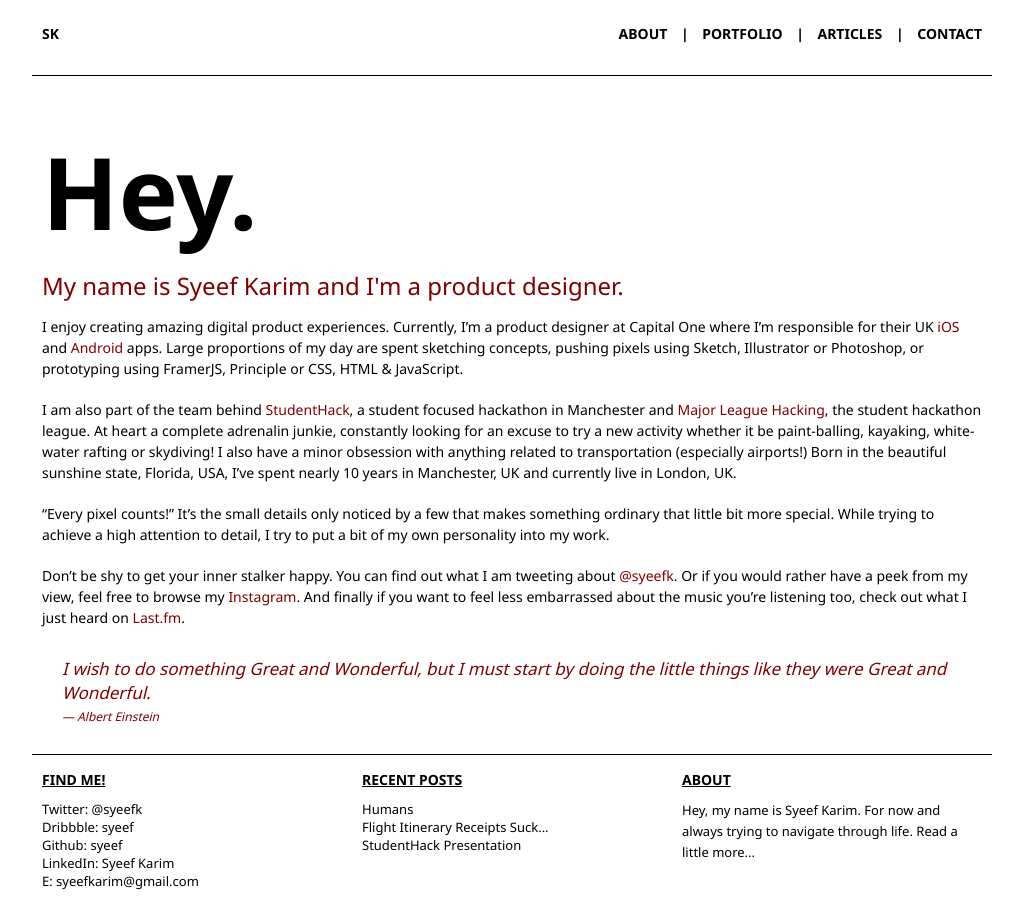
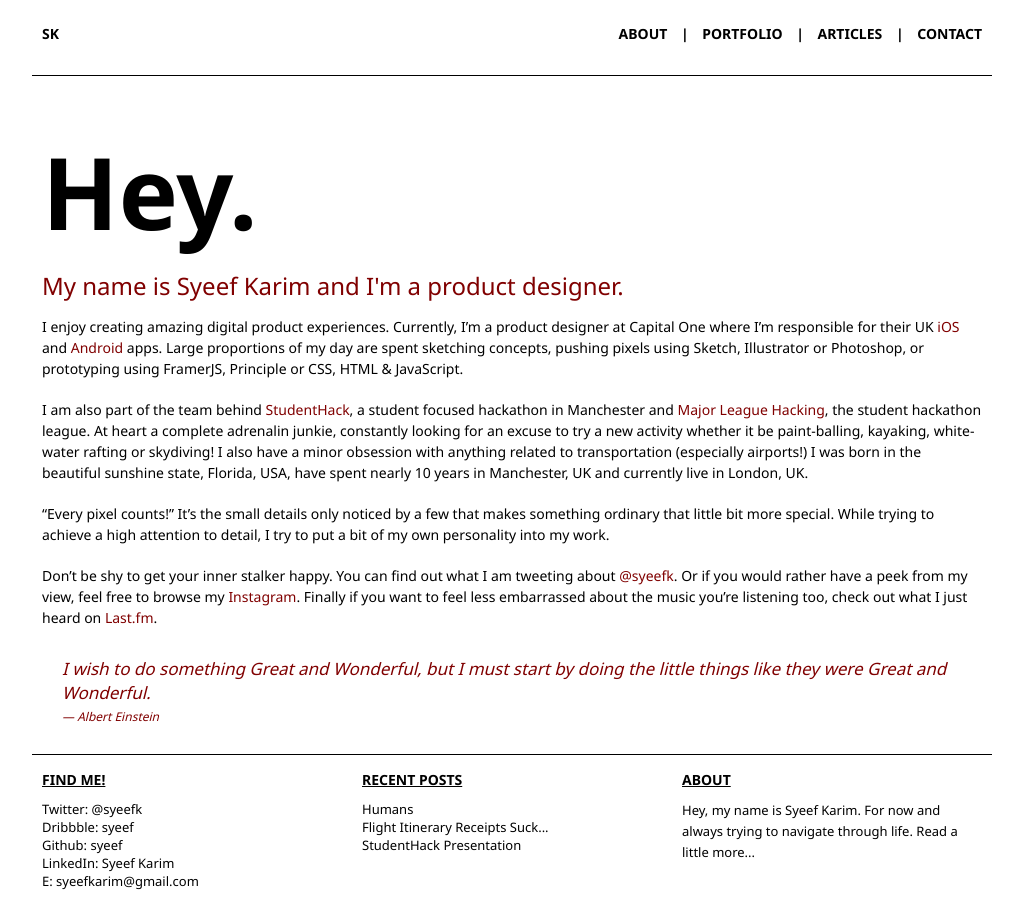
Before and after one commit to syeef/syeefkarim-2016-v0, a Jekyll site: the page built from about/index.md, in a window 1280 px wide. Shown: the whole page, without its empty margins (128-1151 px from the left). Built offline with Jekyll 4.4.1, drawn with Linux system fonts in a browser that asks for light colours.

Commit message:
update the copy on the about page

```diff
--- a/about/index.md
+++ b/about/index.md
@@ -7,10 +7,10 @@ tagLine: My name is Syeef Karim and I'm a product designer.
 
 I enjoy creating amazing digital product experiences. Currently, I'm a product designer at Capital One where I'm responsible for their UK <a id="links" href="https://itunes.apple.com/gb/app/capital-one-uk/id481679012?mt=8" target="_blank">iOS</a> and <a id="links" href="https://play.google.com/store/apps/details?id=com.ie.capitalone.uk&feature=search_result#?t=W251bGwsMSwxLDEsImNvbS5pZS5jYXBpdGFsb25lLnVrIl0" target="_blank">Android</a> apps. Large proportions of my day are spent sketching concepts, pushing pixels using Sketch, Illustrator or Photoshop, or prototyping using FramerJS, Principle or CSS, HTML & JavaScript.
 
-I am also part of the team behind <a id="links" href="http://www.studenthack.com/" target="_blank">StudentHack</a>, a student focused hackathon in Manchester and <a id="links" href="http://www.mlh.io" target="_blank">Major League Hacking</a>, the student hackathon league. At heart a complete adrenalin junkie, constantly looking for an excuse to try a new activity whether it be paint-balling, kayaking, white-water rafting or skydiving! I also have a minor obsession with anything related to transportation (especially airports!) Born in the beautiful sunshine state, Florida, USA, I've spent nearly 10 years in Manchester, UK and currently live in London, UK.
+I am also part of the team behind <a id="links" href="http://www.studenthack.com/" target="_blank">StudentHack</a>, a student focused hackathon in Manchester and <a id="links" href="http://www.mlh.io" target="_blank">Major League Hacking</a>, the student hackathon league. At heart a complete adrenalin junkie, constantly looking for an excuse to try a new activity whether it be paint-balling, kayaking, white-water rafting or skydiving! I also have a minor obsession with anything related to transportation (especially airports!) I was born in the beautiful sunshine state, Florida, USA, have spent nearly 10 years in Manchester, UK and currently live in London, UK.
 
 "Every pixel counts!" It's the small details only noticed by a few that makes something ordinary that little bit more special. While trying to achieve a high attention to detail, I try to put a bit of my own personality into my work.
 
-Don't be shy to get your inner stalker happy. You can find out what I am tweeting about <a id="links" href="http://www.twitter.com/syeefk" target="_blank">@syeefk</a>. Or if you would rather have a peek from my view, feel free to browse my <a id="links" href="http://www.instagram.com/syeef" target="_blank">Instagram</a>. And finally if you want to feel less embarrassed about the music you're listening too, check out what I just heard on <a id="links" href="http://www.last.fm/user/Syeef" target="_blank">Last.fm</a>.
+Don't be shy to get your inner stalker happy. You can find out what I am tweeting about <a id="links" href="http://www.twitter.com/syeefk" target="_blank">@syeefk</a>. Or if you would rather have a peek from my view, feel free to browse my <a id="links" href="http://www.instagram.com/syeef" target="_blank">Instagram</a>. Finally if you want to feel less embarrassed about the music you're listening too, check out what I just heard on <a id="links" href="http://www.last.fm/user/Syeef" target="_blank">Last.fm</a>.
 
 >I wish to do something Great and Wonderful, but I must start by doing the little things like they were Great and Wonderful. <cite>Albert Einstein</cite>
```
